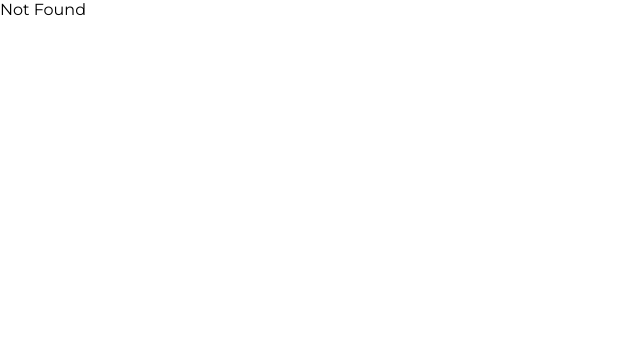
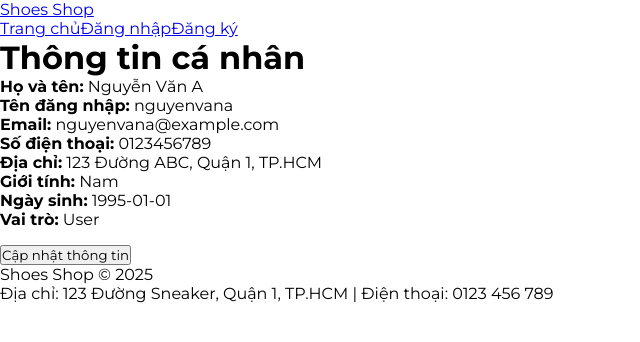
Before and after one commit to MuonNghiCode/shoes-e-commercial-fe, a React (Vite) app: page /user-profile in a window 1280 px wide. Before the commit this address had no page. Shown: the top 342 px of the page, without its empty margins (0-640 px from the left). Built offline with nearby package versions, Linux system fonts and the light colour scheme.

Commit message:
user profile

```diff
--- a/src/pages/Home.tsx
+++ b/src/pages/Home.tsx
@@ -22,12 +22,31 @@ const shoes = [
   },
 ];
 
+import { useNavigate } from "react-router-dom";
+
 const Home = () => {
+  const navigate = useNavigate();
   return (
     <div className="max-w-5xl mx-auto py-8">
       <h1 className="text-3xl font-bold mb-8 text-center">
         Cửa hàng giày Sneaker
       </h1>
+      <div className="flex justify-end mb-4">
+        <button
+          className="bg-green-600 text-white px-4 py-2 rounded hover:bg-green-700"
+          onClick={() => navigate("/user-profile")}
+        >
+          My profile
+        </button>
+      </div>
+      <div className="flex justify-end mb-4">
+        <button
+          className="bg-green-600 text-white px-4 py-2 rounded hover:bg-green-700"
+          onClick={() => navigate("/user-orders")}
+        >
+          My Orders
+        </button>
+      </div>
       <div className="grid grid-cols-1 sm:grid-cols-2 md:grid-cols-3 gap-8">
         {shoes.map((shoe) => (
           <div
--- /dev/null
+++ b/src/pages/MyOrders.tsx
@@ -0,0 +1,7 @@
+export default function MyOrders() {
+  return (
+    <div>
+      <h1>My Orders</h1>
+    </div>
+  );
+}
--- /dev/null
+++ b/src/pages/UserProfile.tsx
@@ -0,0 +1,158 @@
+import React, { useState } from "react";
+
+const initialUser = {
+  fullName: "Nguyễn Văn A",
+  username: "nguyenvana",
+  email: "nguyenvana@example.com",
+  phone: "0123456789",
+  address: "123 Đường ABC, Quận 1, TP.HCM",
+  gender: "Nam",
+  dob: "1995-01-01",
+  role: "User",
+};
+
+const UserProfile = () => {
+  const [user, setUser] = useState(initialUser);
+  const [edit, setEdit] = useState(false);
+  const [form, setForm] = useState(user);
+
+  const handleChange = (
+    e: React.ChangeEvent<HTMLInputElement | HTMLSelectElement>
+  ) => {
+    const { name, value } = e.target;
+    setForm({ ...form, [name]: value });
+  };
+
+  const handleEdit = () => {
+    setEdit(true);
+    setForm(user);
+  };
+
+  const handleCancel = () => {
+    setEdit(false);
+    setForm(user);
+  };
+
+  const handleSave = (e: React.FormEvent) => {
+    e.preventDefault();
+    setUser(form);
+    setEdit(false);
+  };
+
+  return (
+    <div>
+      <h1>Thông tin cá nhân</h1>
+      {!edit ? (
+        <>
+          <ul>
+            <li>
+              <strong>Họ và tên:</strong> {user.fullName}
+            </li>
+            <li>
+              <strong>Tên đăng nhập:</strong> {user.username}
+            </li>
+            <li>
+              <strong>Email:</strong> {user.email}
+            </li>
+            <li>
+              <strong>Số điện thoại:</strong> {user.phone}
+            </li>
+            <li>
+              <strong>Địa chỉ:</strong> {user.address}
+            </li>
+            <li>
+              <strong>Giới tính:</strong> {user.gender}
+            </li>
+            <li>
+              <strong>Ngày sinh:</strong> {user.dob}
+            </li>
+            <li>
+              <strong>Vai trò:</strong> {user.role}
+            </li>
+          </ul>
+          <button onClick={handleEdit} style={{ marginTop: 16 }}>
+            Cập nhật thông tin
+          </button>
+        </>
+      ) : (
+        <form
+          onSubmit={handleSave}
+          style={{
+            display: "flex",
+            flexDirection: "column",
+            gap: 8,
+            maxWidth: 400,
+          }}
+        >
+          <label>
+            Họ và tên:
+            <input
+              name="fullName"
+              value={form.fullName}
+              onChange={handleChange}
+            />
+          </label>
+          <label>
+            Tên đăng nhập:
+            <input
+              name="username"
+              value={form.username}
+              onChange={handleChange}
+              disabled
+            />
+          </label>
+          <label>
+            Email:
+            <input
+              name="email"
+              value={form.email}
+              onChange={handleChange}
+              type="email"
+            />
+          </label>
+          <label>
+            Số điện thoại:
+            <input name="phone" value={form.phone} onChange={handleChange} />
+          </label>
+          <label>
+            Địa chỉ:
+            <input
+              name="address"
+              value={form.address}
+              onChange={handleChange}
+            />
+          </label>
+          <label>
+            Giới tính:
+            <select name="gender" value={form.gender} onChange={handleChange}>
+              <option value="Nam">Nam</option>
+              <option value="Nữ">Nữ</option>
+              <option value="Khác">Khác</option>
+            </select>
+          </label>
+          <label>
+            Ngày sinh:
+            <input
+              name="dob"
+              value={form.dob}
+              onChange={handleChange}
+              type="date"
+            />
+          </label>
+          <label>
+            Vai trò:
+            <input name="role" value={form.role} disabled />
+          </label>
+          <div style={{ display: "flex", gap: 8, marginTop: 8 }}>
+            <button type="submit">Lưu</button>
+            <button type="button" onClick={handleCancel}>
+              Hủy
+            </button>
+          </div>
+        </form>
+      )}
+    </div>
+  );
+};
+
+export default UserProfile;
```
Also changed, not shown: src/routes/index.tsx (+10 -0 lines).
